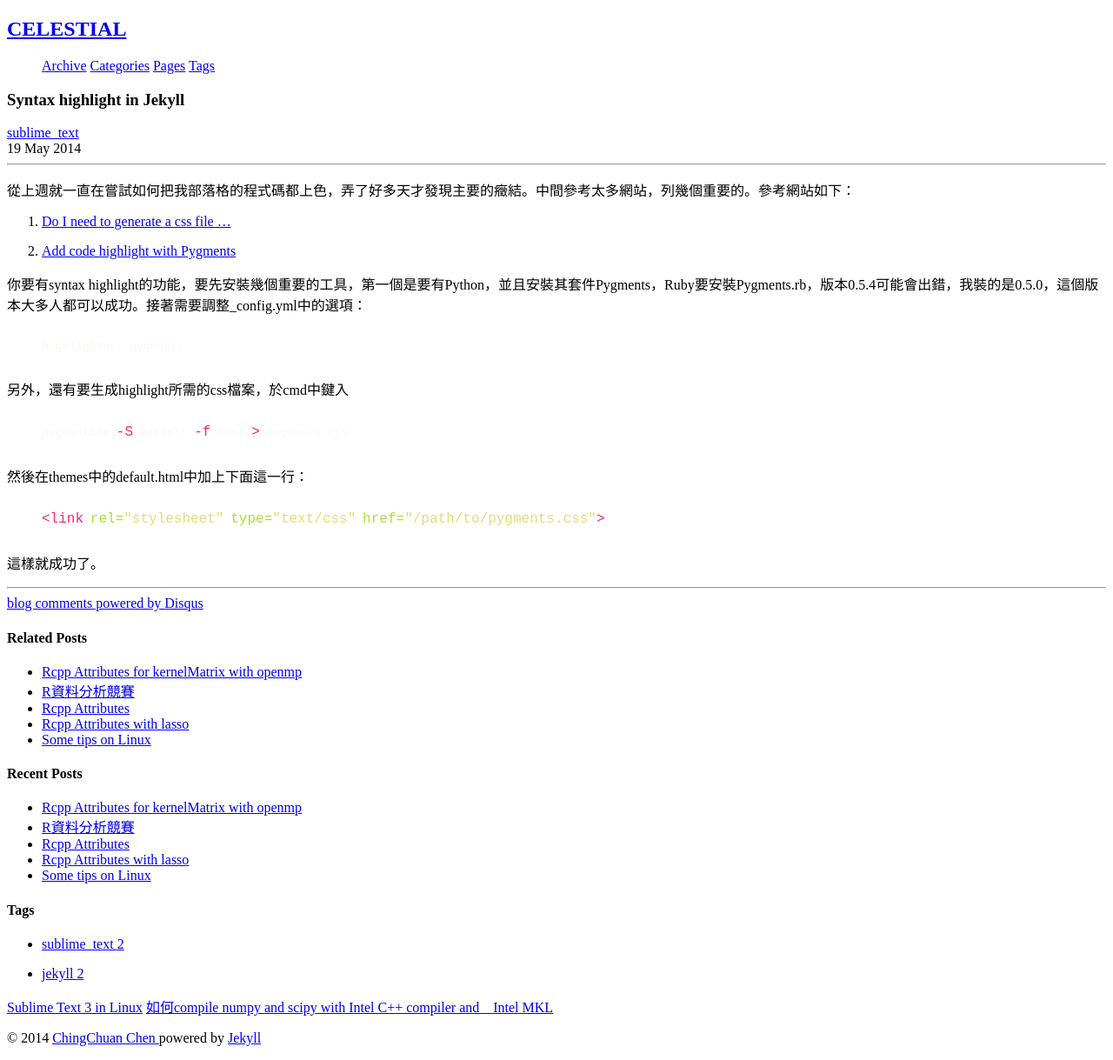
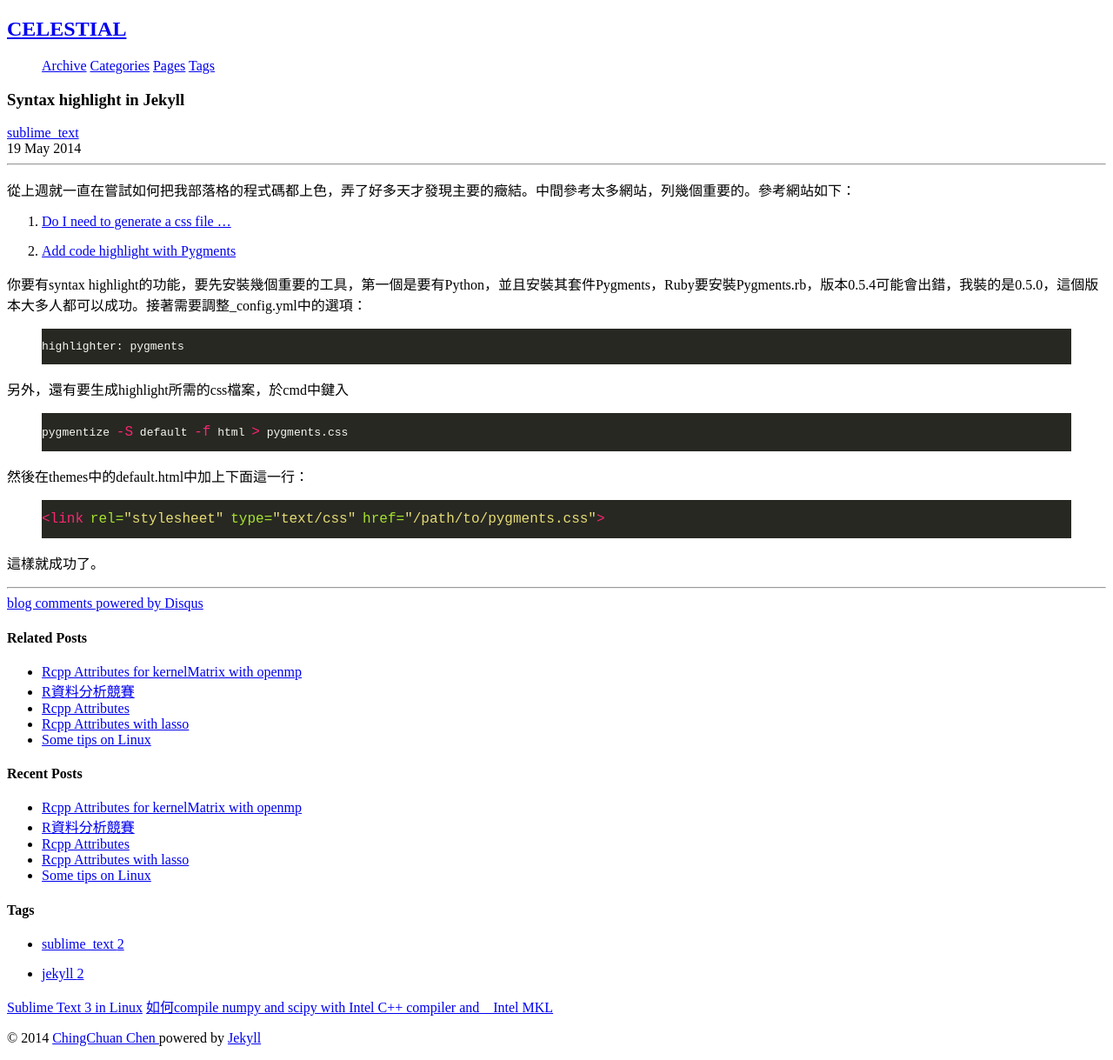
Before and after one commit to chengyucatch/chingchuan-chen.github.com, a Jekyll site: the page built from _posts/2014-05-19-syntax-highlight-in-jekyll.md, in a window 1280 px wide. Shown: the whole page at 87% size. Built offline with Jekyll 4.4.1, drawn with Linux system fonts in a browser that asks for light colours; nearby versions of some CDN libraries; library files that are not in the unit come from our copies; comment, search, counter and statistics services are not loaded.

Commit message:
new post

```diff
--- a/demoFile/css/syntax.css
+++ b/demoFile/css/syntax.css
@@ -4,8 +4,8 @@ font-family: "Inconsolata", monospace;
 }
 
 .highlight .hll { background-color: #ffffcc }
-.highlight  { /*background: #272822;*/ color: #f8f8f2;
-  font: normal normal normal 105%/normal 'Inconsolata','Monaco', 'Courier New', 'DejaVu Sans Mono', 'Bitstream Vera Sans Mono' monospace !important;
+.highlight { background: #272822; color: #f8f8f2;
+  font: 110%/normal 110%/normal 110%/normal 110%/normal 'Inconsolata','Monaco', 'Courier New', 'DejaVu Sans Mono', 'Bitstream Vera Sans Mono' monospace !important;
   overflow: auto;
  }
 .highlight .c { color: #75715e } /* Comment */
```
